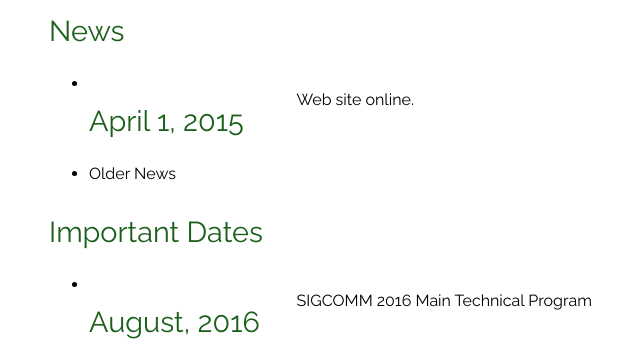
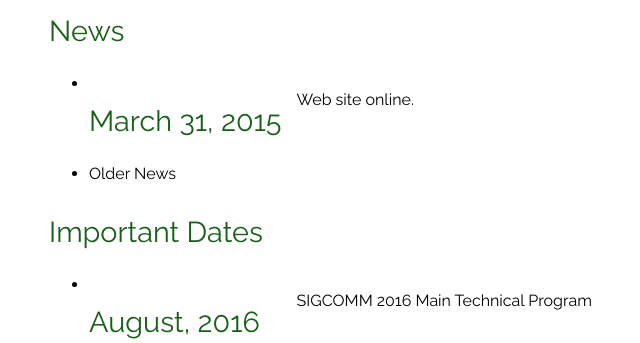
Before and after one commit to apietila/SIGCOMM2016, a PHP site: page / in a window 1280 px wide. Shown: the part 255-598 px from the top of the page, without its empty margins (387-1027 px from the left). Run offline with PHP 8.4, Linux system fonts and the light colour scheme; some libraries are stand-ins or nearby versions.

Commit message:
release date fixed

```diff
--- a/web/include/news.php
+++ b/web/include/news.php
@@ -1,5 +1,5 @@
 <ul data-role="listview" data-inset="true" data-theme="a" data-content-theme="a" class="datetbl">
-  <?php add_dateitem("April 1, 2015", 'Web site online.') ?>
+  <?php add_dateitem("March 31, 2015", 'Web site online.') ?>
   <li class="newslibtn" data-icon="plus" data-theme="a" onclick="showall();"><a>Older News</a></li>
 </ul>
 
```
